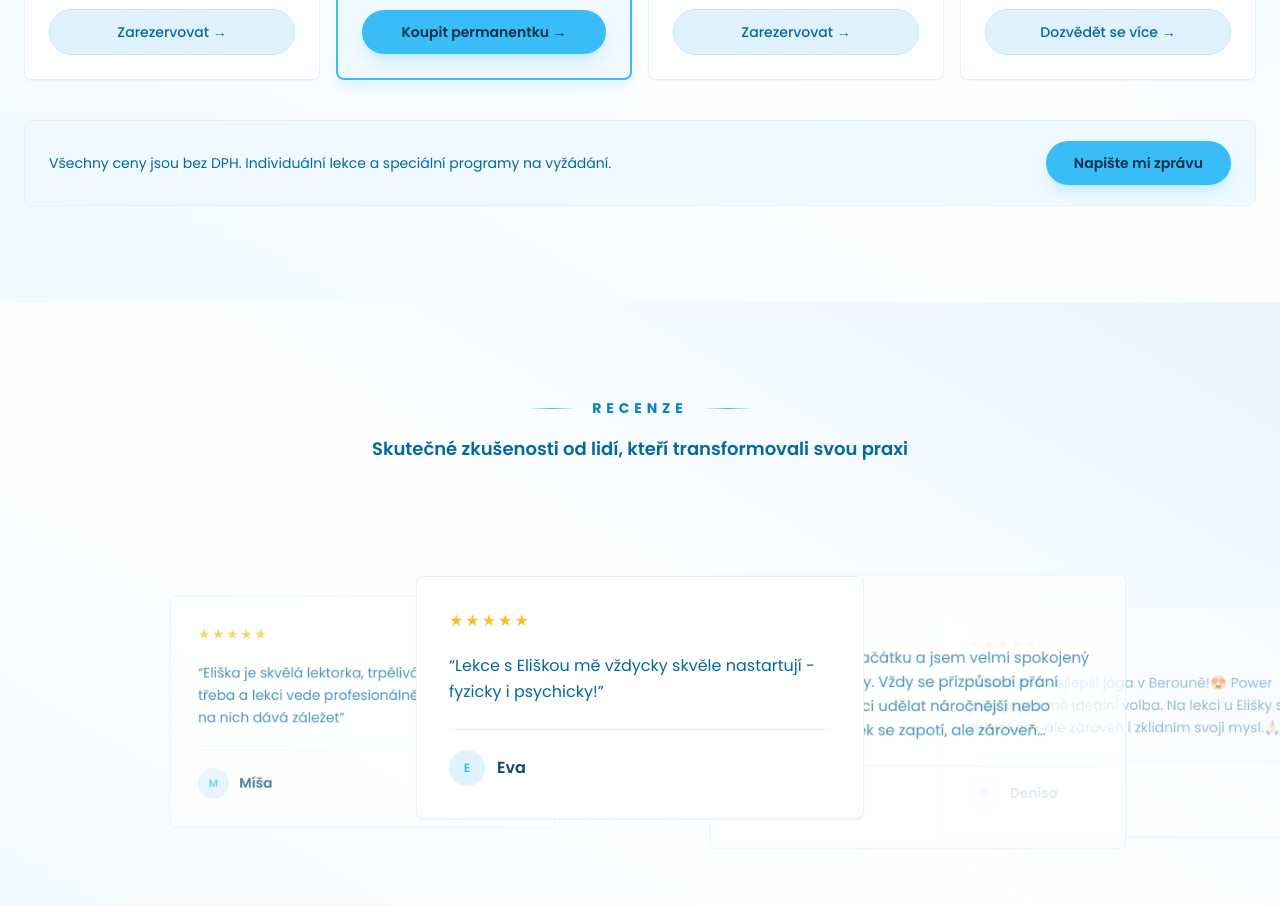
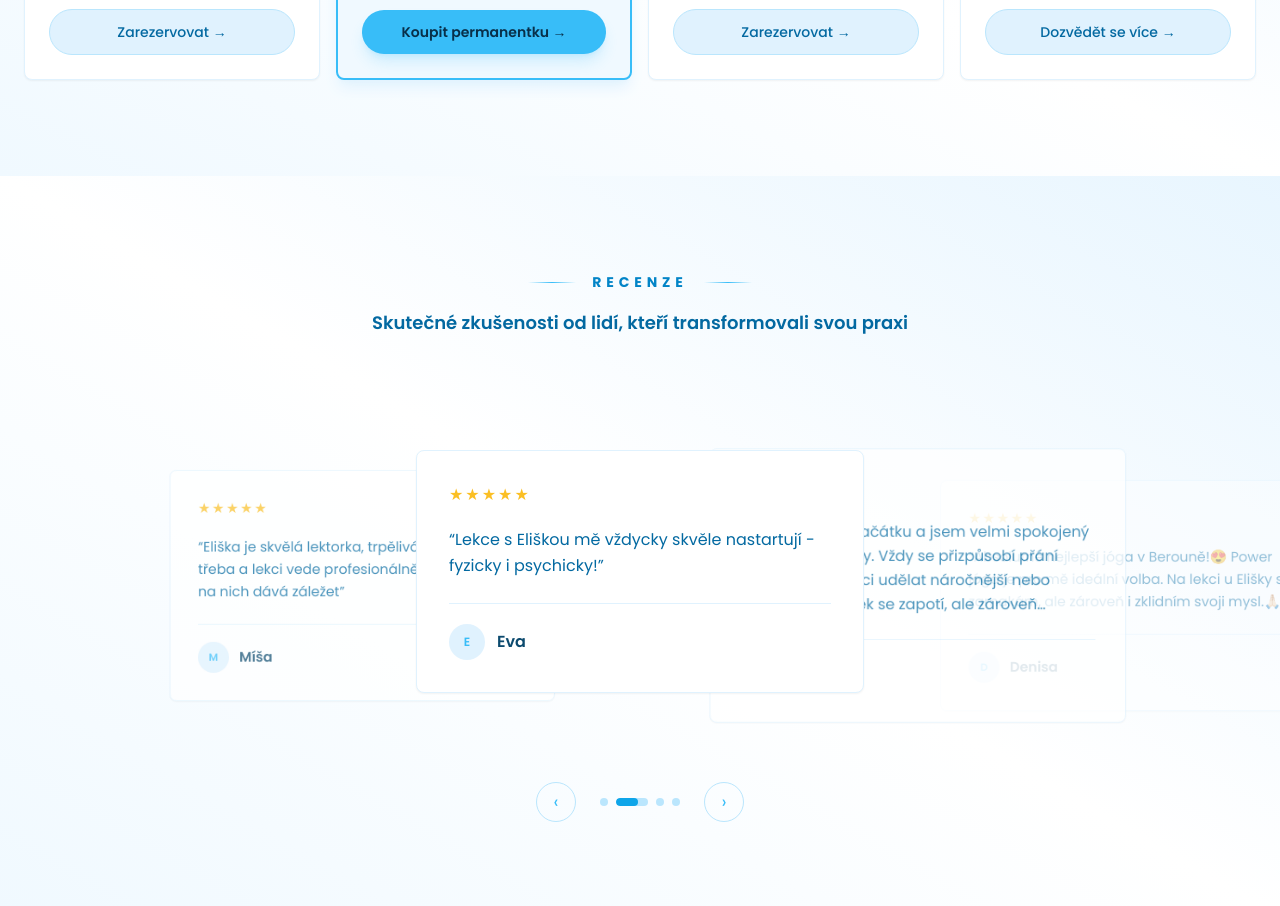
Before and after one commit to Michal-soukrome/joga-s-eliskou, a Next.js app: page / in a window 1280 px wide. Shown: the part 2860-3766 px from the top of the page. Built offline with nearby package versions, Linux system fonts and the light colour scheme.

Commit message:
dph pryč

```diff
--- a/src/components/Pricing.tsx
+++ b/src/components/Pricing.tsx
@@ -134,17 +134,6 @@ export default function Pricing() {
             </div>
           ))}
         </div>
-
-        {/* Footer note */}
-        <div className="mt-10 flex flex-col sm:flex-row sm:items-center justify-between gap-4 rounded-lg px-6 py-5 bg-sky-50 border border-sky-100">
-          <p className="text-sm text-sky-700">
-            Všechny ceny jsou bez DPH. Individuální lekce a speciální programy
-            na vyžádání.
-          </p>
-          <a href="#contact" className="inline-block btn-primary shrink-0">
-            Napište mi zprávu
-          </a>
-        </div>
       </Container>
     </section>
   );
```
